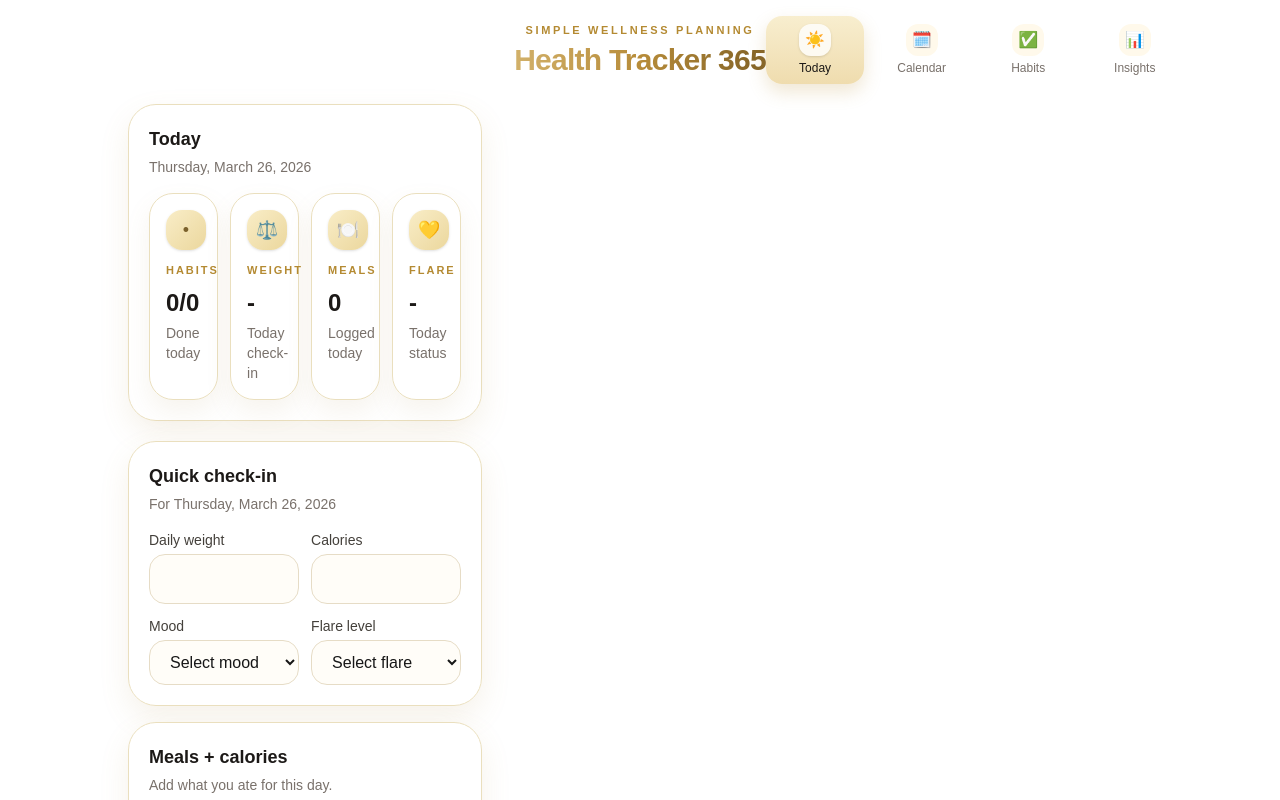
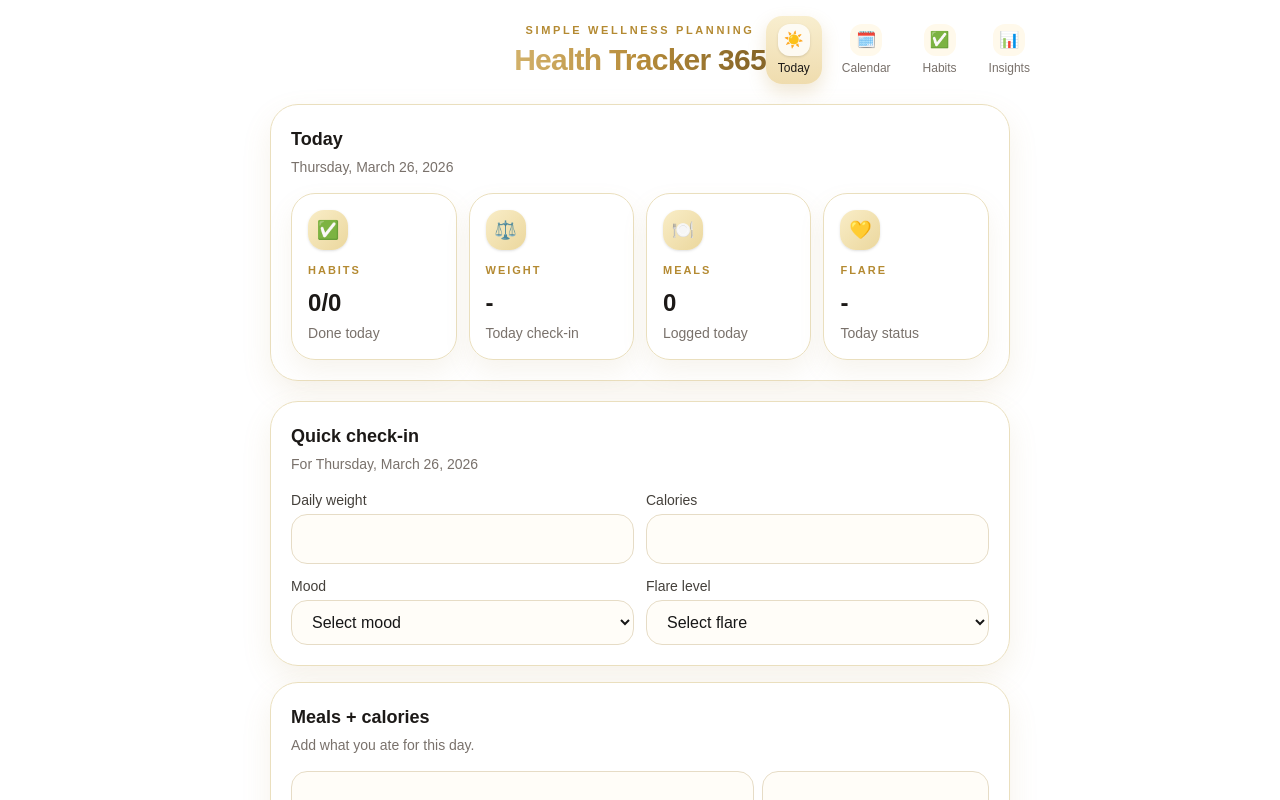
Before and after one commit to ashleyleggitt/health-tracker-365, a Next.js app: page / in a window 1280 px wide. Shown: the top 800 px of the page. Built offline with nearby package versions, Linux system fonts and the light colour scheme.

Commit message:
fix desktop layout and habits icon

```diff
--- a/app/page.tsx
+++ b/app/page.tsx
@@ -767,12 +767,12 @@ export default function HealthTrackerPage() {
     <TabButton active={tab === "insights"} emoji={icon("insights")} label="Insights" onClick={() => setTab("insights")} />
   </div>
 
-      <div className="mx-auto max-w-6xl px-4 py-5 sm:px-6 lg:px-8">
+      <div className="mx-auto w-full max-w-6xl px-4 py-5 sm:px-6 lg:px-8 md:col-span-3">
         {tab === "today" && (
   <div className="space-y-5">
     <SectionCard title="Today" subtitle={formatDateLong(today)}>
       <div className="grid grid-cols-2 gap-3 sm:grid-cols-4">
-        <MetricCard label="Habits" value={`${completedToday}/${activeHabits.length || 0}`} subtext="Done today" emoji={icon("habit")} />
+        <MetricCard label="Habits" value={`${completedToday}/${activeHabits.length || 0}`} subtext="Done today" emoji={icon("habits")} />
         <MetricCard label="Weight" value={todayEntry.weight || "-"} subtext="Today check-in" emoji={icon("weight")} />
         <MetricCard label="Meals" value={`${todayEntry.meals.length}`} subtext="Logged today" emoji={icon("meals")} />
         <MetricCard label="Flare" value={todayEntry.flareLevel || "-"} subtext="Today status" emoji={icon("flare")} />
```
